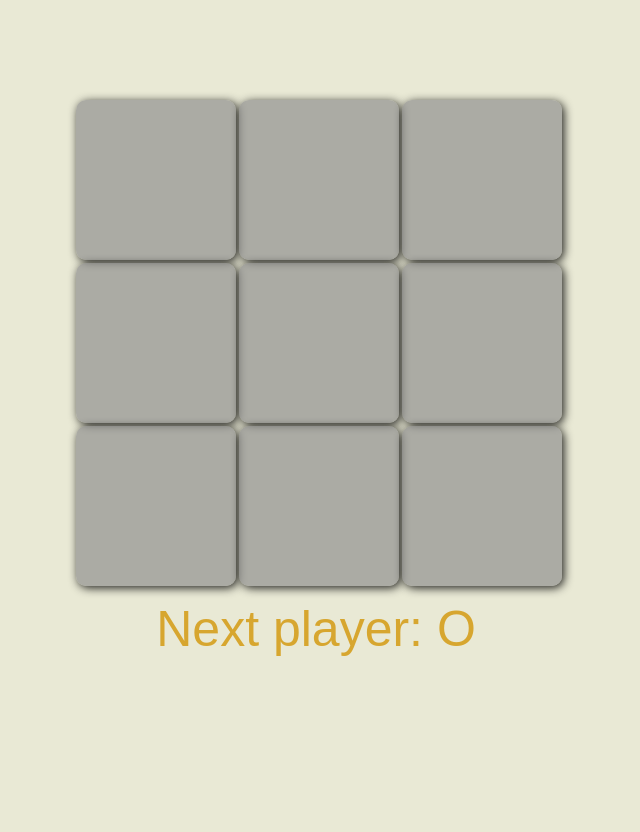
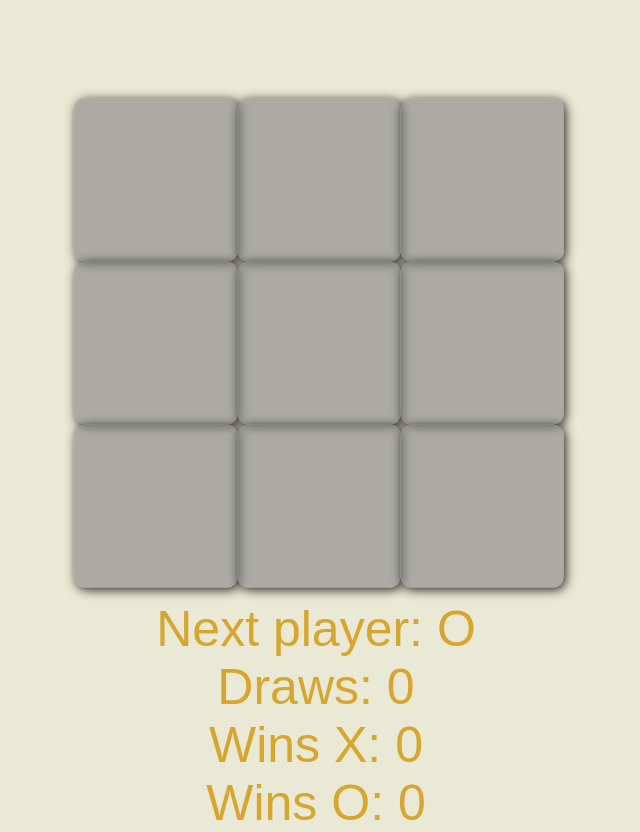
Before and after one commit to lachezar-dimitrov/chess, a React app: page / in a window 1280 px wide. Shown: the whole page, without its empty margins (324-964 px from the left). Before the commit the page ends 800 px from the top, so only its background shows below. Built offline with nearby package versions, Linux system fonts and the light colour scheme.

Commit message:
Improved game info. Improved UI and UX

```diff
--- a/src/components/Game/Board/Board.tsx
+++ b/src/components/Game/Board/Board.tsx
@@ -1,26 +1,47 @@
 import React, { Component, ReactNode } from 'react';
 import { observer } from 'mobx-react';
-import Box from './Box/box';
+import classNames from 'classnames';
+import Box from './Box/Box';
 import { StoreContext } from '../../StoreProvider/StoreProvider';
 import { IAppStore } from '../../../interfaces/AppStore';
+import { generateId } from '../../../helpers/IdGenerator';
 
 @observer
 export default class Board extends Component {
+  private renderBox = (box: string, index: number): ReactNode => {
+    const {
+      winner,
+      xIsNext,
+      playerSymbols,
+      handleBoxClick,
+    } = this.context as IAppStore;
+
+    const { xPlayer, oPlayer } = playerSymbols;
+
+    const handleClick = (): void => handleBoxClick(index);
+
+    return (
+      <Box
+        key={generateId()}
+        value={box}
+        className={classNames({
+          'negative-select': xIsNext,
+          'positive-select': !xIsNext,
+          selectable: !box && !winner,
+          negative: box === xPlayer,
+          positive: box === oPlayer,
+        })}
+        onClick={handleClick}
+      />
+    );
+  }
+
   render(): ReactNode {
     const { board } = this.context as IAppStore;
 
     return (
       <div className="board">
-        {board.map((
-          { id, value },
-          index: number,
-        ) => (
-          <Box
-            key={id}
-            index={index}
-            value={value}
-          />
-        ))}
+        {board.map(this.renderBox)}
       </div>
     );
   }
--- a/src/components/Game/GameInfo/GameInfo.tsx
+++ b/src/components/Game/GameInfo/GameInfo.tsx
@@ -1,7 +1,11 @@
 import React, { Component, ReactNode } from 'react';
 import { observer } from 'mobx-react';
+import classNames from 'classnames';
+import {
+  DRAW_MESSAGE,
+  NEXT_PLAYER, O, WINNER_MESSAGE, X,
+} from '../../../constants/texts';
 import { IAppStore } from '../../../interfaces/AppStore';
-import { O, WINNER_MESSAGE, X } from '../../../constants/texts';
 import { StoreContext } from '../../StoreProvider/StoreProvider';
 import History from './History/History';
 
@@ -11,19 +15,26 @@ export default class GameInfo extends Component {
     const {
       xIsNext,
       winner,
+      history,
     } = this.context as IAppStore;
 
     let status;
+    const { draws, xWins, oWins } = history;
 
     if (winner) {
       status = `${WINNER_MESSAGE} ${winner}`;
+    } else if (draws) {
+      status = DRAW_MESSAGE;
     } else {
-      status = `Next player: ${xIsNext ? X : O}`;
+      status = `${NEXT_PLAYER}: ${xIsNext ? X : O}`;
     }
 
     return (
-      <div className="game-info">
+      <div className={classNames('game-info', { black: xIsNext })}>
         <div>{status}</div>
+        <div>{`Draws: ${draws}`}</div>
+        <div>{`Wins X: ${xWins}`}</div>
+        <div>{`Wins O: ${oWins}`}</div>
         <History />
       </div>
     );
--- a/src/store/AppStore.ts
+++ b/src/store/AppStore.ts
@@ -1,12 +1,15 @@
 import { action, makeObservable, observable } from 'mobx';
 import { O, X } from '../constants/texts';
-import { IBox } from '../interfaces/Box';
+import { BoardType } from '../types/Board';
 import { IHistory } from '../interfaces/History';
 import { IAppStore } from '../interfaces/AppStore';
-import { generateId } from '../helpers/IdGenerator';
 import { calculateWinner } from '../helpers/CalculateWinner';
+import { IPLayerSymbols } from '../interfaces/PlayerSymbols';
 
 class AppStore implements IAppStore {
+  @observable
+  playerSymbols: IPLayerSymbols;
+
   @observable
   xIsNext: boolean;
 
@@ -17,15 +20,20 @@ class AppStore implements IAppStore {
   turns: number;
 
   @observable
-  board: Array<IBox>;
+  board: BoardType;
 
   @observable
   history: IHistory;
 
-  constructor(board: Array<IBox>, history: IHistory) {
+  constructor(
+    board: BoardType,
+    playerSymbols: IPLayerSymbols,
+    history: IHistory,
+  ) {
     makeObservable(this);
 
     this.board = [...board];
+    this.playerSymbols = { ...playerSymbols };
     this.history = { ...history };
 
     this.turns = 0;
@@ -34,27 +42,51 @@ class AppStore implements IAppStore {
   }
 
   @action
-  onBoxClick = (index: number): void => {
-    this.turns += 1;
+  handleBoxClick = (index: number): void => {
+    const {
+      winner,
+      xIsNext,
+      playerSymbols,
+      isBoxAlreadyClicked,
+    } = this;
 
-    const boardValues = this.board.map((square) => square.value);
+    const {
+      xPlayer,
+      oPlayer,
+    } = playerSymbols;
 
-    if (calculateWinner(boardValues) || boardValues[index]) {
+    if (winner || isBoxAlreadyClicked(index)) {
       return;
     }
 
-    this.board[index].value = this.xIsNext ? X : O;
+    this.turns += 1;
+
+    if (this.turns === 9) {
+      this.history.draws += 1;
+    }
+
+    this.board[index] = xIsNext ? xPlayer : oPlayer;
+
+    this.winner = calculateWinner(this.board);
+
+    if (this.winner === xPlayer) {
+      this.history.xWins += 1;
+    } else if (this.winner === oPlayer) {
+      this.history.oWins += 1;
+    }
 
     this.xIsNext = !this.xIsNext;
   }
+
+  private isBoxAlreadyClicked = (i: number): boolean => Boolean(this.board[i]);
 }
 
-const board = Array<IBox>(9)
-  .fill({ id: '0', value: '0' })
-  .map(() => ({
-    id: generateId().toString(),
-    value: '',
-  }));
+const board: BoardType = Array(9).fill('');
+
+const playerSymbols = {
+  xPlayer: 'X',
+  oPlayer: 'O',
+};
 
 const history = {
   xWins: 0,
@@ -62,6 +94,6 @@ const history = {
   draws: 0,
 };
 
-const AppStoreInstance = new AppStore(board, history);
+const AppStoreInstance = new AppStore(board, playerSymbols, history);
 
 export default AppStoreInstance;
```
